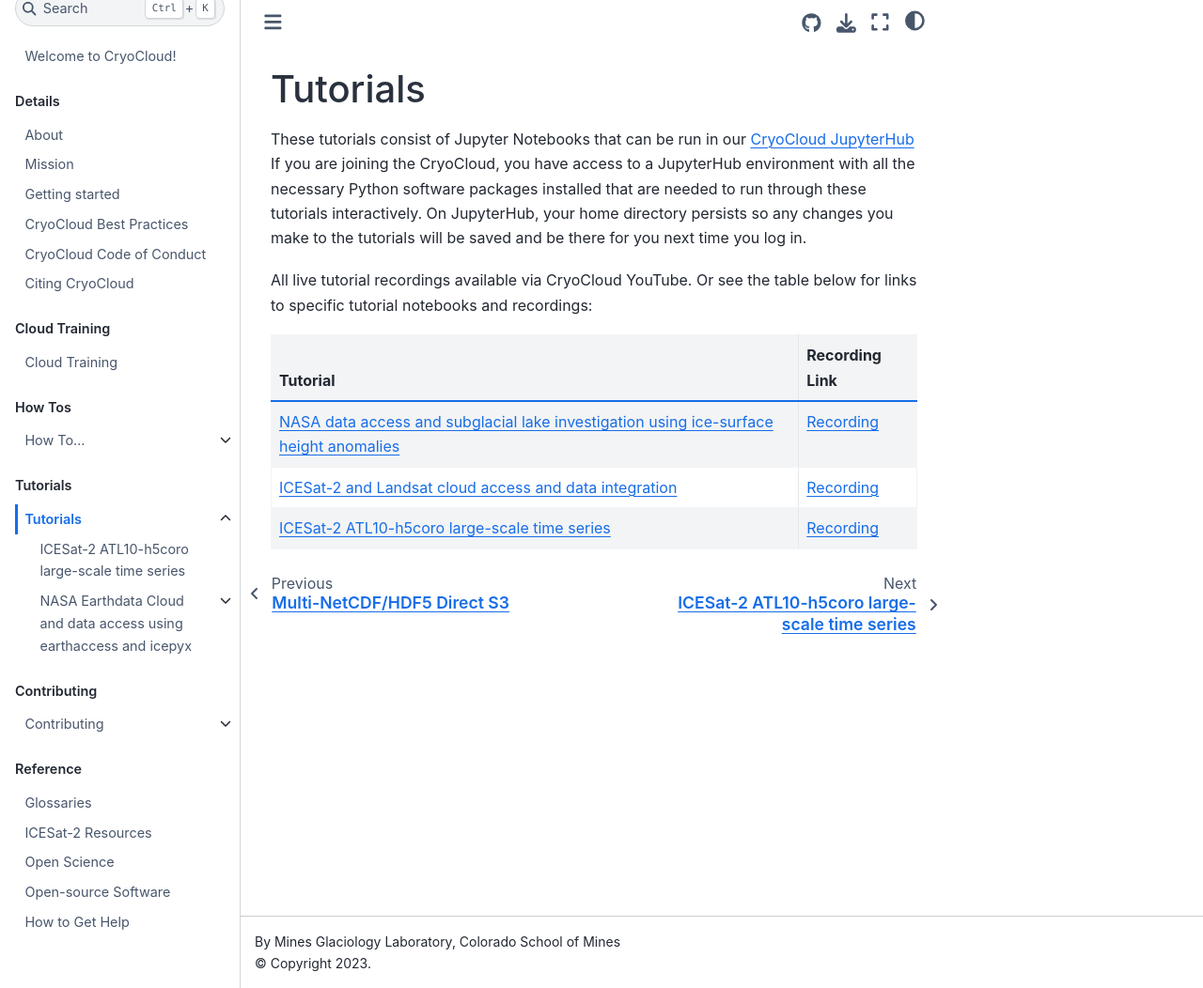
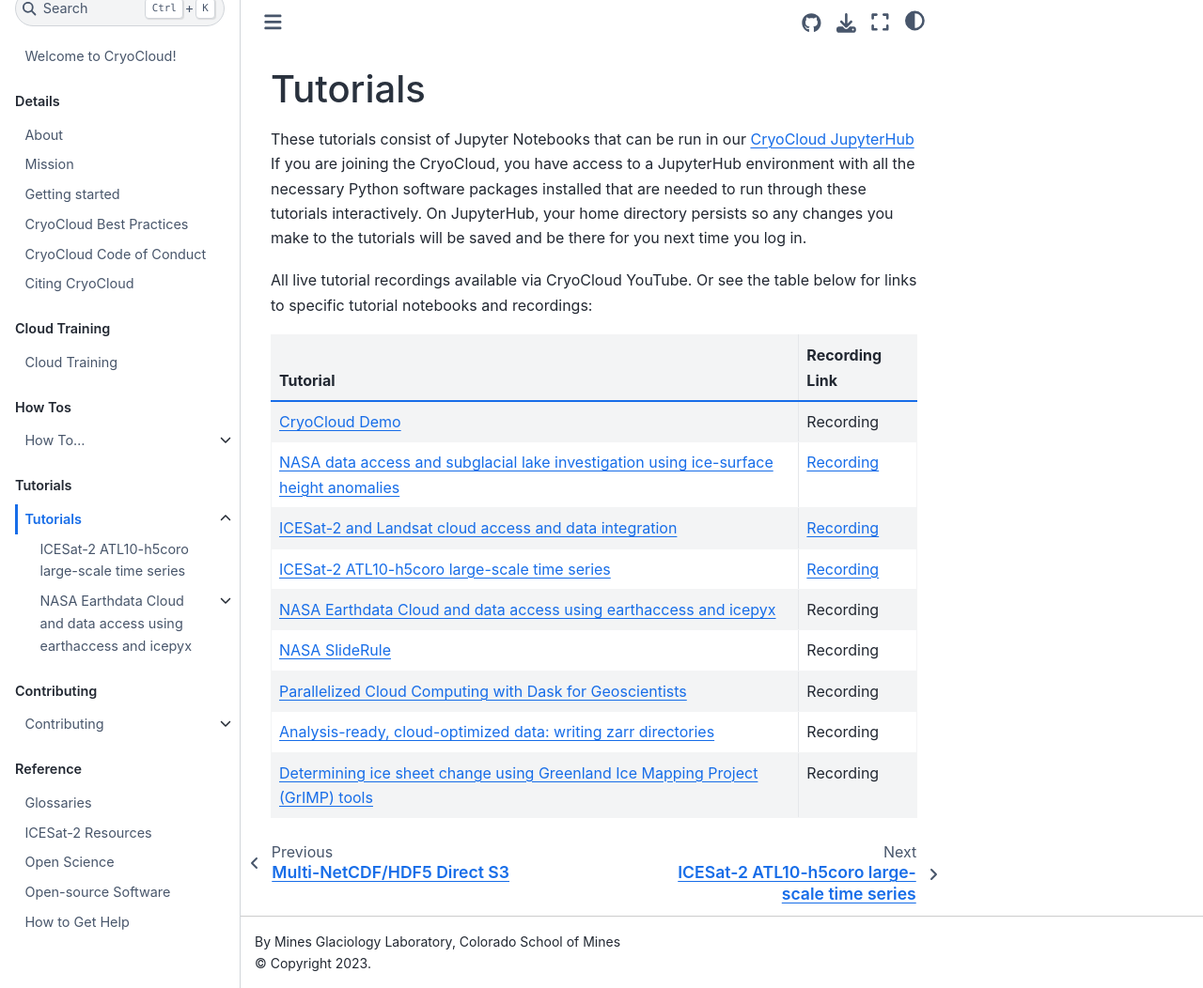
Before and after one commit to CryoInTheCloud/CryoCloudWebsite, a Jupyter Book: the page built from book/tutorials/index.md, in a window 1280 px wide and 1052 px high. Shown: the whole window at 94% size. Built offline with Jupyter Book 1.0.4 settings and Sphinx 7.4.7 and the Sphinx Book theme 1.1.4, drawn with Linux system fonts in a browser that asks for light colours; pages that are not in the unit, such as notebooks, are missing from menus.

Commit message:
Update index.md

```diff
--- a/book/tutorials/index.md
+++ b/book/tutorials/index.md
@@ -13,6 +13,12 @@
 
 | Tutorial | Recording Link |
 | ---  | --- |
+| [CryoCloud Demo](https://github.com/CryoInTheCloud/CryoCloudWebsite/blob/main/book/tutorials/cryocloud_demo/CryoCloud_demo.ipynb) | Recording
 | [NASA data access and subglacial lake investigation using ice-surface height anomalies](https://book.cryointhecloud.com/tutorials/IS2_ATL15_surface_height_anomalies/IS2_ATL15_surface_height_anomalies.html) | [Recording](https://youtu.be/HnGsCKyxkPo)
 | [ICESat-2 and Landsat cloud access and data integration](https://book.cryointhecloud.com/tutorials/IS2_cloud_Landsat_integration.html) | [Recording](https://youtu.be/QNrDlwiomgc)
 | [ICESat-2 ATL10-h5coro large-scale time series](https://book.cryointhecloud.com/external/ICESAT2_ATL10-h5coro_large_scale_time_series.html) | [Recording](https://youtu.be/iSRjtXoflRU)
+| [NASA Earthdata Cloud and data access using earthaccess and icepyx](https://github.com/CryoInTheCloud/CryoCloudWebsite/blob/main/book/tutorials/NASA-Earthdata-Cloud-Access/index.md) | Recording
+| [NASA SlideRule](https://github.com/CryoInTheCloud/CryoCloudWebsite/blob/main/book/tutorials/SlideRule_applications/SlideRule_applications.ipynb) | Recording
+| [Parallelized Cloud Computing with Dask for Geoscientists](https://github.com/CryoInTheCloud/CryoCloudWebsite/blob/main/book/tutorials/NASA-Earthdata-Cloud-Access/index.md) | Recording
+| [Analysis-ready, cloud-optimized data: writing zarr directories](https://github.com/CryoInTheCloud/CryoCloudWebsite/blob/main/book/tutorials/ARCOdata_writingZarrs.ipynb) | Recording
+| [Determining ice sheet change using Greenland Ice Mapping Project (GrIMP) tools](https://github.com/CryoInTheCloud/CryoCloudWebsite/blob/main/book/tutorials/GrIMP/GrIMP_tutorial_AGU23.ipynb) | Recording
```
